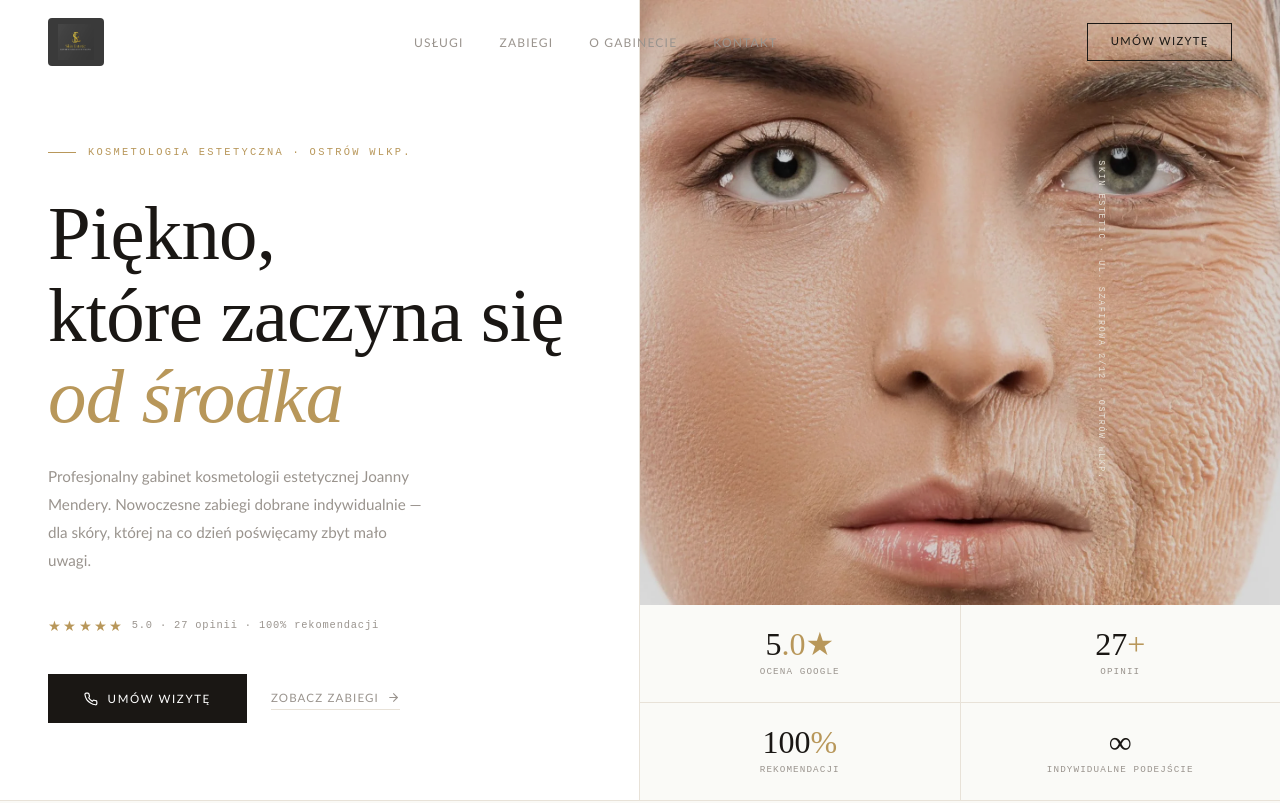
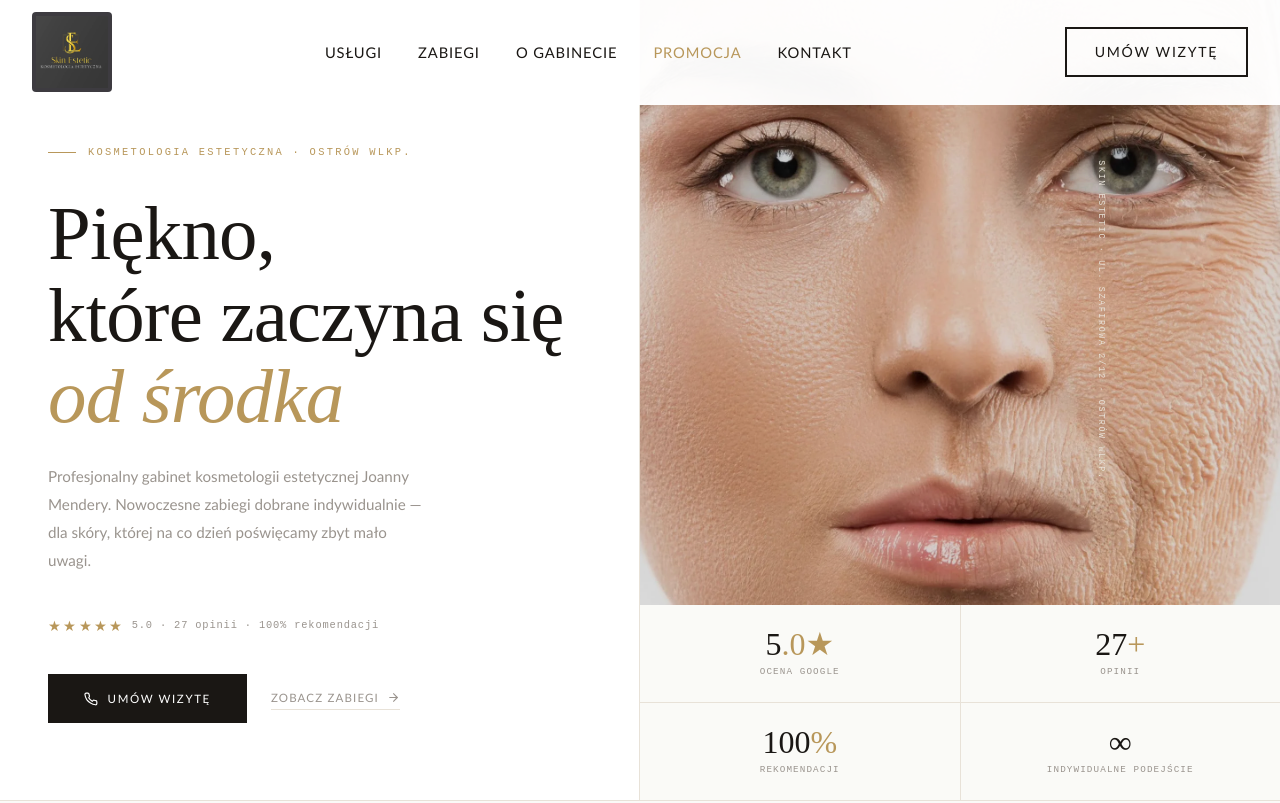
Before and after one commit to artimedes111-gif/webrepo, a website: page skinestetic/index.html in a window 1280 px wide. Shown: the top 803 px of the page. Drawn offline with Linux system fonts and the light colour scheme.

Commit message:
skinestetic_v2

```diff
--- a/skinestetic/index.html
+++ b/skinestetic/index.html
@@ -89,47 +89,49 @@
     /* ── NAV ───────────────────────────────────────── */
     .nav {
       position: fixed; top: 0; left: 0; right: 0; z-index: 100;
-      padding: 1.1rem var(--pad);
+      padding: .75rem 2rem;
       display: flex; align-items: center; justify-content: space-between;
       transition: background .4s, border-color .4s, box-shadow .4s;
       border-bottom: 1px solid transparent;
-      background: rgba(255,255,255,.0);
+      background: rgba(255,255,255,.97);
     }
     .nav.stuck {
-      background: rgba(255,255,255,.96);
+      background: rgba(255,255,255,.97);
       backdrop-filter: blur(12px);
       border-color: var(--border);
       box-shadow: 0 1px 0 var(--border);
     }
 
-    /* KROK 2 — logo w kontenerze z ciemnym tłem */
-    .nav-logo-wrap {
-      background: #3A3A3A;
+    /* logo nav */
+    .nav-logo {
+      background: #3D3B40;
       border-radius: 4px;
-      padding: 6px 10px;
-      display: inline-flex;
-      align-items: center;
+      padding: 4px;
+      line-height: 0;
+      display: inline-block;
       flex-shrink: 0;
     }
-    .nav-logo-wrap img {
-      height: 36px;
-      width: auto;
-      display: block;
+    .nav-logo img { height: 110px; width: auto; display: block; }
+
+    @media (max-width: 768px) {
+      .nav-logo img { height: 56px; }
     }
 
     .nav-links { display: flex; gap: 2.25rem; list-style: none; }
     .nav-links a {
-      font-size: .75rem; letter-spacing: .1em;
-      text-transform: uppercase; color: var(--muted);
+      font-size: .92rem; letter-spacing: .06em;
+      text-transform: uppercase; color: #1A1714;
+      font-weight: 500;
       transition: color .2s;
     }
     .nav-links a:hover { color: var(--gold); }
 
     .nav-cta {
       display: inline-flex; align-items: center; gap: .5rem;
-      border: 1px solid var(--dark); color: var(--dark);
-      padding: .55rem 1.4rem;
-      font-size: .7rem; letter-spacing: .12em; text-transform: uppercase;
+      border: 2px solid #1A1714; color: #1A1714;
+      padding: .7rem 1.75rem;
+      font-size: .88rem; letter-spacing: .12em; text-transform: uppercase;
+      font-weight: 500;
       transition: background .2s, color .2s;
     }
     .nav-cta:hover { background: var(--dark); color: var(--white); }
@@ -606,19 +608,15 @@
       justify-content: space-between; flex-wrap: wrap; gap: 1rem;
     }
 
-    /* KROK 2 — logo w stopce */
-    .footer-logo-wrap {
-      background: #3A3A3A;
+    /* POPRAWKA 1 — logo stopka */
+    .footer-logo {
+      background: #3D3B40;
       border-radius: 4px;
-      padding: 6px 10px;
-      display: inline-flex;
-      align-items: center;
-    }
-    .footer-logo-wrap img {
-      height: 24px;
-      width: auto;
+      padding: 4px;
+      line-height: 0;
       display: block;
     }
+    .footer-logo img { height: 48px; width: auto; display: block; }
 
     .footer-links { display: flex; gap: 1.5rem; list-style: none; }
     .footer-links a {
@@ -694,13 +692,14 @@
   <!-- NAV -->
   <nav class="nav" id="nav" aria-label="Nawigacja główna">
     <!-- KROK 2 — logo w kontenerze z ciemnym tłem -->
-    <a href="/" class="nav-logo-wrap" aria-label="Skin Estetic — strona główna">
-      <img src="img/logo.webp" alt="Skin Estetic Kosmetologia Estetyczna" height="36" loading="eager">
+    <a href="/" class="nav-logo" aria-label="Skin Estetic — strona główna">
+      <img src="img/logo.webp" alt="Skin Estetic Kosmetologia Estetyczna" style="height:72px;width:auto;display:block;" loading="eager">
     </a>
     <ul class="nav-links" id="navLinks">
       <li><a href="#uslugi">Usługi</a></li>
       <li><a href="#zabiegi">Zabiegi</a></li>
       <li><a href="#o-gabinecie">O gabinecie</a></li>
+      <li><a href="#promocja" style="color:#B8975A;">Promocja</a></li>
       <li><a href="#kontakt">Kontakt</a></li>
     </ul>
     <a class="nav-cta" href="tel:+48602762180">Umów wizytę</a>
@@ -950,9 +949,8 @@
       </div>
     </div>
 
-    <!-- KROK 5 — SEKCJA PROMOCJI -->
     <!-- PROMOCJA START -->
-    <div class="promo-section">
+    <div id="promocja" class="promo-section">
       <div class="promo-inner">
         <div class="promo-text fade">
           <p class="eyebrow">Promocja miesiąca</p>
@@ -1045,8 +1043,8 @@
   <!-- KROK 2 — logo w stopce w kontenerze z ciemnym tłem -->
   <footer>
     <div class="footer-inner">
-      <a href="/" class="footer-logo-wrap" aria-label="Skin Estetic — strona główna">
-        <img src="img/logo.webp" alt="Skin Estetic Kosmetologia Estetyczna" height="24" loading="lazy">
+      <a href="/" class="footer-logo" aria-label="Skin Estetic — strona główna">
+        <img src="img/logo.webp" alt="Skin Estetic Kosmetologia Estetyczna" style="height:48px;width:auto;display:block;" loading="lazy">
       </a>
       <ul class="footer-links">
         <li><a href="/polityka-prywatnosci/">Polityka Prywatności</a></li>
```
